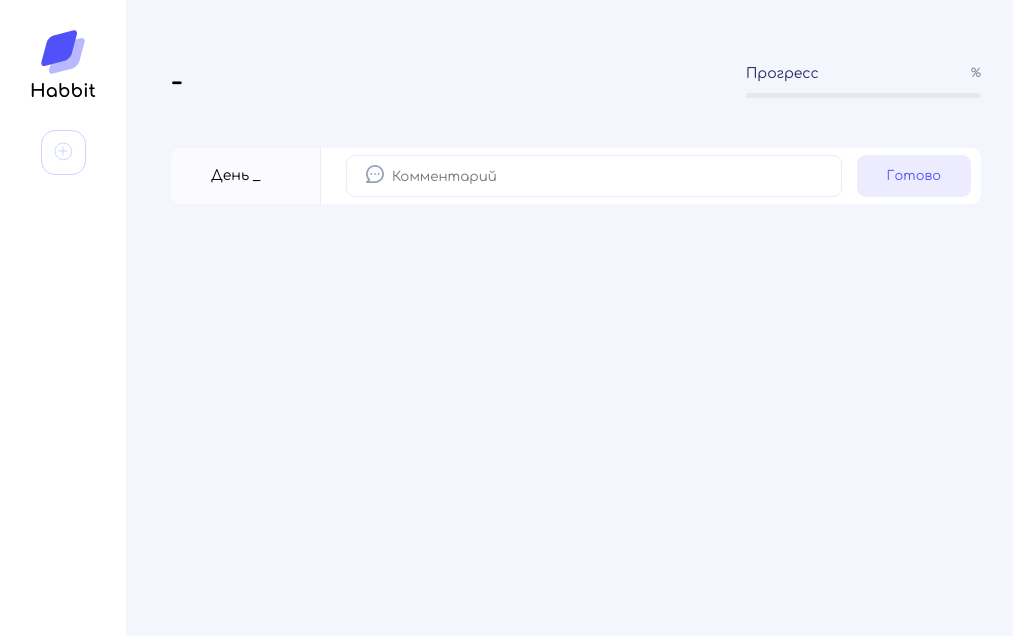
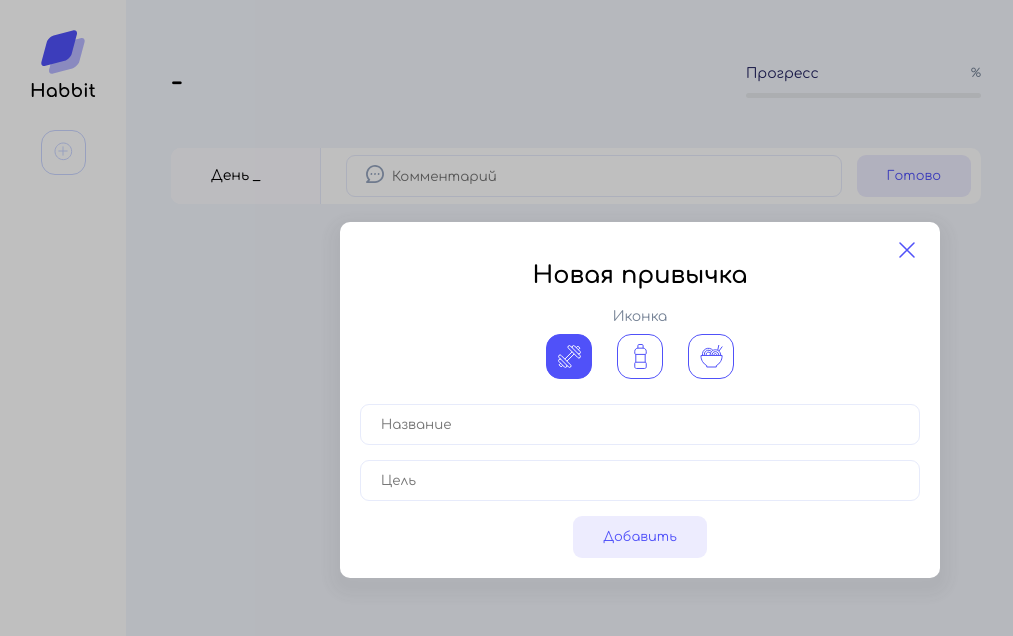
Before and after one commit to elenakuznet/Habit-Tracker, a plain HTML site: page index.html in a window 1280 px wide. Both pictures are taken after a click on the button 63 px from the left and 152 px from the top of the page. Shown: the whole page, without its empty margins (0-1013 px from the left). Drawn offline with Linux system fonts and the light colour scheme.

Commit message:
add popup

```diff
--- a/index.html
+++ b/index.html
@@ -22,7 +22,7 @@
                         <img src="/images/food.svg" alt="Еда">
                     </button> -->
                 </div>
-                <button class="menu__add">
+                <button class="menu__add" onclick="togglePopup()">
                     <img src="/images/add.svg" alt="Добавить привычку">
                 </button>
             </nav>
@@ -60,6 +60,32 @@
             </main>
 
         </div>
+        <div class="cover cover_hidden" id="add-habbit-popup">
+            <div class="popup">
+                <h2>Новая привычка</h2>
+                <div class="icon-label">Иконка</div>
+                <div class="icon-select">
+                    <button class="icon icon_active">
+                        <img src="/images/sport.svg" alt="Спорт">
+                    </button>
+                    <button class="icon">
+                        <img src="/images/water.svg" alt="Вода">
+                    </button>
+                    <button class="icon">
+                        <img src="/images/food.svg" alt="Еда">
+                    </button>
+
+                </div>
+                <form class="popup__form">
+                        <input type="text" name="name" placeholder="Название">
+                        <input type="number" name="target" placeholder="Цель">
+                        <button class="button" type="submit">Добавить</button>
+                </form>
+                    <button class="popup__close" onclick="togglePopup()">
+                        <img src="/images/close.svg" alt="Закрыть попап">
+                    </button>
+            </div>
+        </div>
     </div>
     <script src="scripts/index.js"></script>
 </body>
--- a/scripts/index.js
+++ b/scripts/index.js
@@ -18,6 +18,9 @@ const page = {
 		daysContainer: document.getElementById('days'),
 		nextDay: document.querySelector('.habbit__day'),
 		comment: document.querySelector('.habbit__comment')
+	},
+	popup: {
+		index: document.getElementById('add-habbit-popup')
 	}
 
 }
@@ -35,6 +38,15 @@ function loadData() {
 function saveData() {
     localStorage.setItem(HABBIT_KEY, JSON.stringify(habbits));
 }
+
+function togglePopup() {
+	if (page.popup.index.classList.contains('cover_hidden')) {
+		page.popup.index.classList.remove('cover_hidden');
+	} else {
+		page.popup.index.classList.add('cover_hidden');
+	}
+}
+
 
 // render
 
@@ -143,6 +155,7 @@ function deleteDay(index) {
 	saveData();
 }
 
+
 // init
 (() => {
     loadData();
--- a/styles/style.css
+++ b/styles/style.css
@@ -223,3 +223,101 @@ input.error {
     top: 10px;
     left: 45px;
 }
+
+.cover {
+    position: fixed;
+    left: 0;
+    right: 0;
+    top: 0;
+    bottom: 0;
+    background: rgba(0, 0, 0, 0.25);
+    display: flex;
+    align-items: center;
+    justify-content: center;
+}
+
+.cover_hidden {
+    display: none;
+}
+
+.popup {
+    border-radius: 10px;
+    background: #FFF;
+    box-shadow: 0px 8px 14px 12px rgba(56, 56, 56, 0.05);
+    max-width: 600px;
+    width: 100%;
+    padding: 20px;
+    position: relative;
+    display: flex;
+    flex-direction: column;
+    align-items: center;
+}
+
+.popup__form input {
+    width: 100%;
+}
+
+.popup__close {
+    position: absolute;
+    right: 15px;
+    top: 15px;
+    border: none;
+    background: none;
+    cursor: pointer;
+}
+
+.h2 {
+    font-size: 24px;
+    line-height: 27px;
+    font-weight: 400;
+}
+
+.icon-label {
+    color: #768396;
+    font-size: 14px;
+    line-height: normal;
+    margin-bottom: 10px;
+}
+
+.icon-select {
+    display: flex;
+    gap: 25px;
+    margin-bottom: 25px;
+}
+
+.icon {
+    border-radius: 14px;
+    border: 1px solid #5051F9;
+    background: white;
+    display: flex;
+    align-items: center;
+    justify-content: center;
+    width: 46px;
+    height: 45px;
+    cursor: pointer;
+}
+
+.icon:hover {
+    background: #6A6AFB;
+}
+
+.icon:hover img {
+    filter: brightness(0) invert(1);
+}
+
+.popup__form {
+    width: 100%;
+    display: flex;
+    flex-direction: column;
+    align-items: center;
+    justify-content: center;
+    gap: 15px;
+}
+
+.icon_active {
+    background: #5051F9;
+}
+
+.icon_active img {
+    filter: brightness(0) invert(1);
+}
```
Also changed, not shown: images/close.svg (added).
